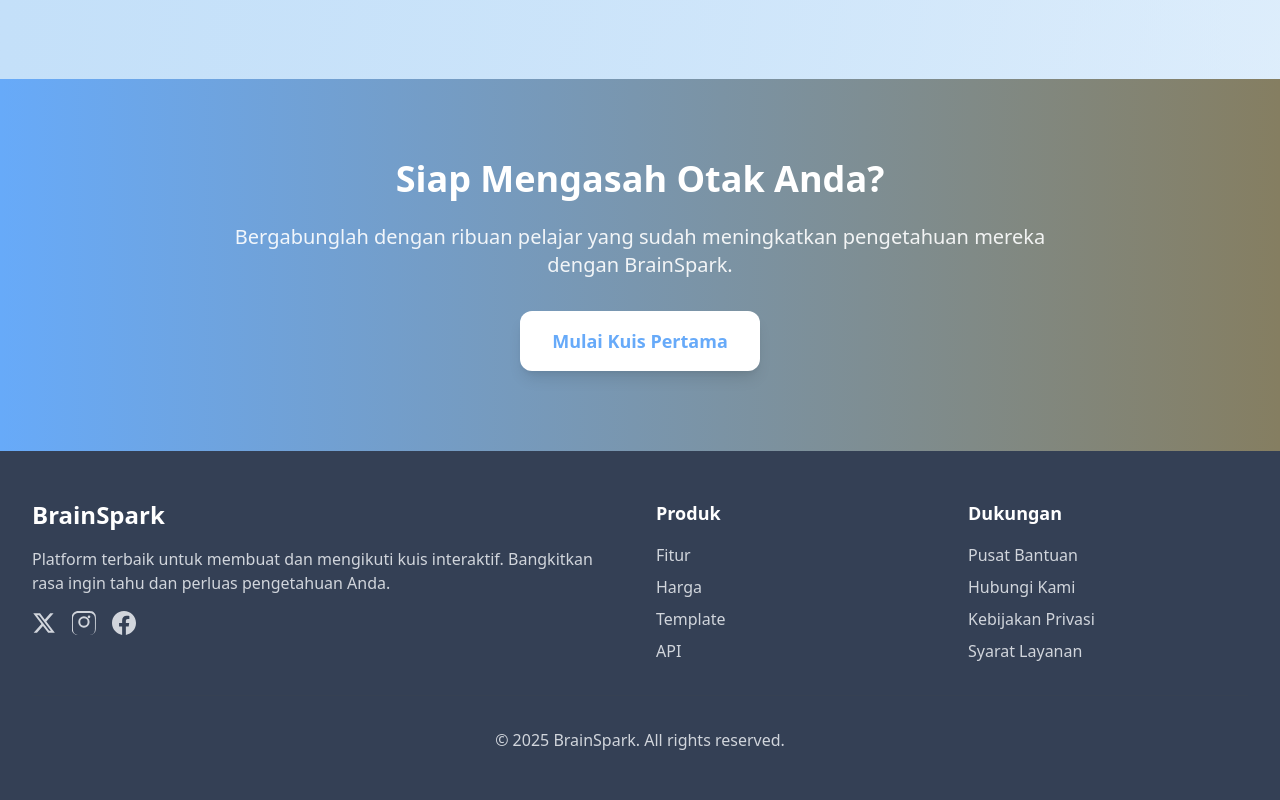
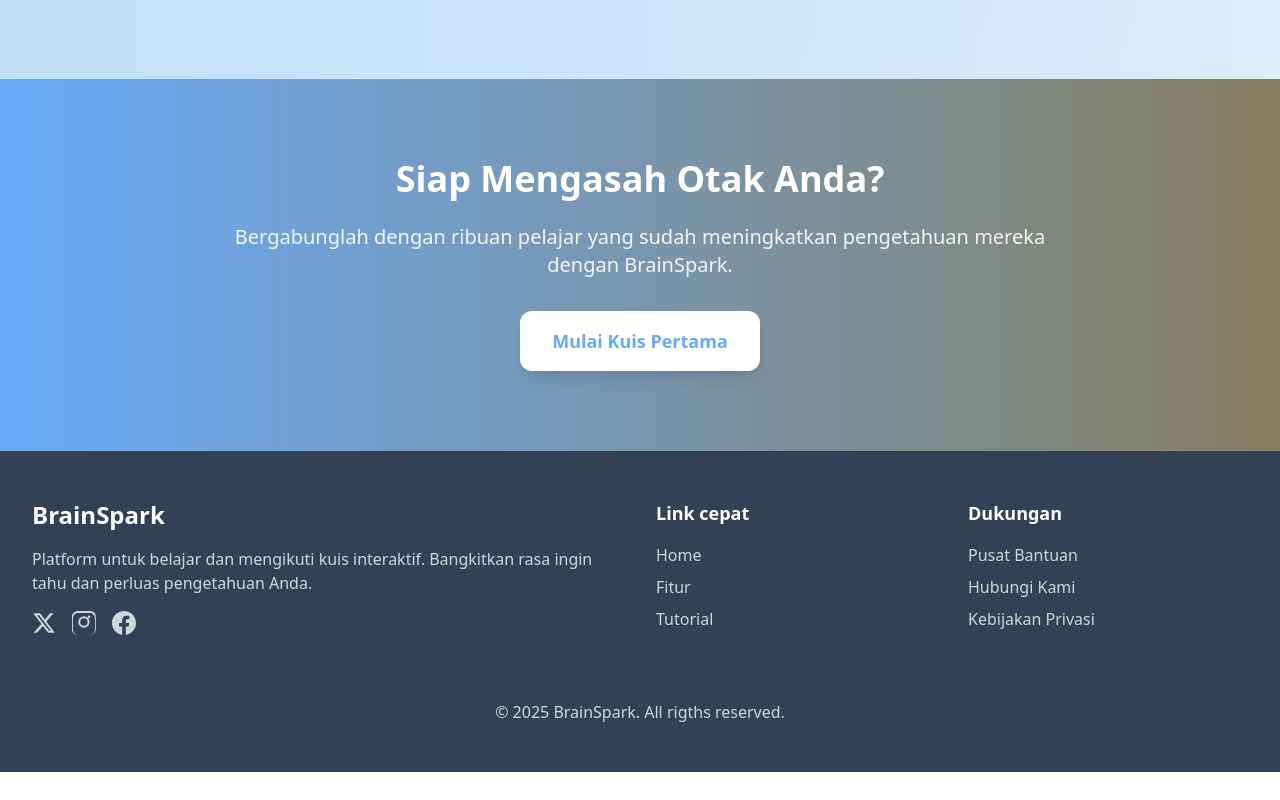
Before and after one commit to IKIII0/BrainSpark, a React (Vite) app in the folder client/: page / in a window 1280 px wide. Shown: the part 1682-2482 px from the top of the page. After the commit the page ends 2454 px from the top, so only its background shows below. Built offline with nearby package versions, Linux system fonts and the light colour scheme.

Commit message:
update bagian footer

```diff
--- a/client/src/components/Footer.jsx
+++ b/client/src/components/Footer.jsx
@@ -6,7 +6,7 @@ const Footer = () => {
           <div className="col-span-1 md:col-span-2">
             <h3 className="text-2xl font-bold mb-4">BrainSpark</h3>
             <p className="text-gray-300 mb-4">
-              Platform terbaik untuk membuat dan mengikuti kuis interaktif.
+              Platform untuk belajar dan mengikuti kuis interaktif.
               Bangkitkan rasa ingin tahu dan perluas pengetahuan Anda.
             </p>
             <div className="flex space-x-4">
@@ -57,11 +57,19 @@ const Footer = () => {
             </div>
           </div>
           <div>
-            <h4 className="text-lg font-semibold mb-4">Produk</h4>
+            <h4 className="text-lg font-semibold mb-4">Link cepat</h4>
             <ul className="space-y-2 text-gray-300">
               <li>
                 <a
                   href="#"
+                  className="hover:text-quiz-yellow transition-colors"
+                >
+                  Home
+                </a>
+              </li>
+              <li>
+                <a
+                  href="#features"
                   className="hover:text-quiz-yellow transition-colors"
                 >
                   Fitur
@@ -69,26 +77,10 @@ const Footer = () => {
               </li>
               <li>
                 <a
-                  href="#"
+                  href="#how-it-works"
                   className="hover:text-quiz-yellow transition-colors"
                 >
-                  Harga
-                </a>
-              </li>
-              <li>
-                <a
-                  href="#"
-                  className="hover:text-quiz-yellow transition-colors"
-                >
-                  Template
-                </a>
-              </li>
-              <li>
-                <a
-                  href="#"
-                  className="hover:text-quiz-yellow transition-colors"
-                >
-                  API
+                  Tutorial
                 </a>
               </li>
             </ul>
@@ -120,19 +112,11 @@ const Footer = () => {
                   Kebijakan Privasi
                 </a>
               </li>
-              <li>
-                <a
-                  href="#"
-                  className="hover:text-quiz-yellow transition-colors"
-                >
-                  Syarat Layanan
-                </a>
-              </li>
             </ul>
           </div>
         </div>
         <div className="border-t border-gray-700 mt-8 pt-8 text-center text-gray-300">
-          <p>&copy; 2025 BrainSpark. All rights reserved.</p>
+          <p>&copy; 2025 BrainSpark. All rigths reserved.</p>
         </div>
       </div>
     </footer>
```
